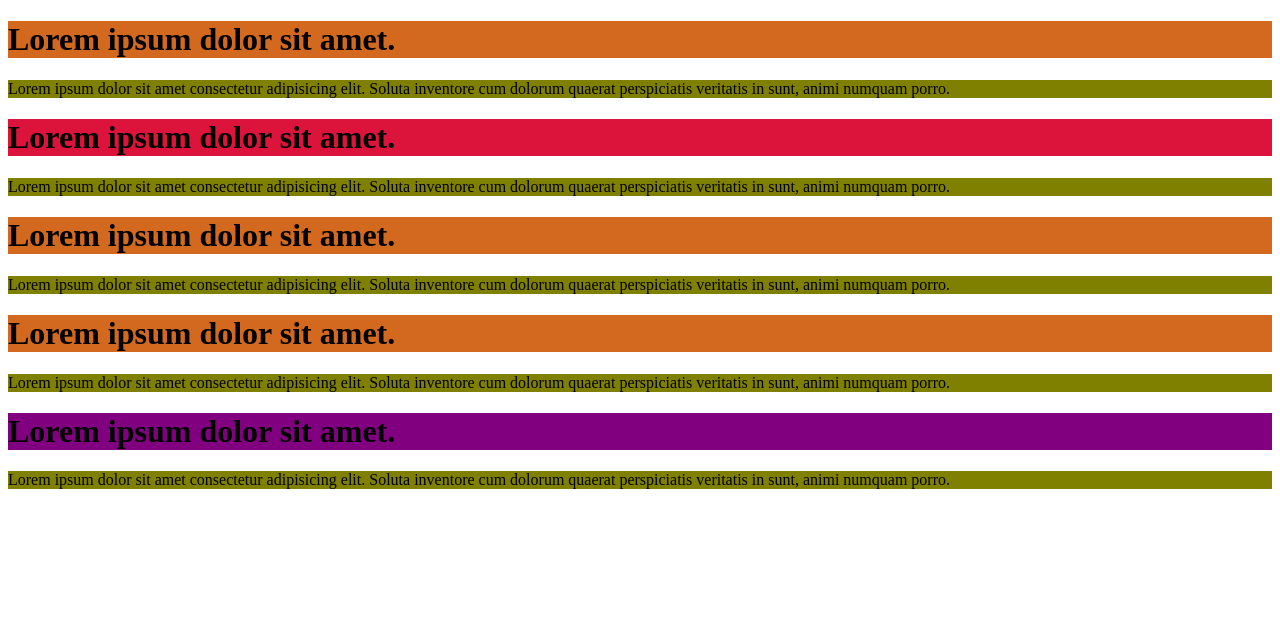
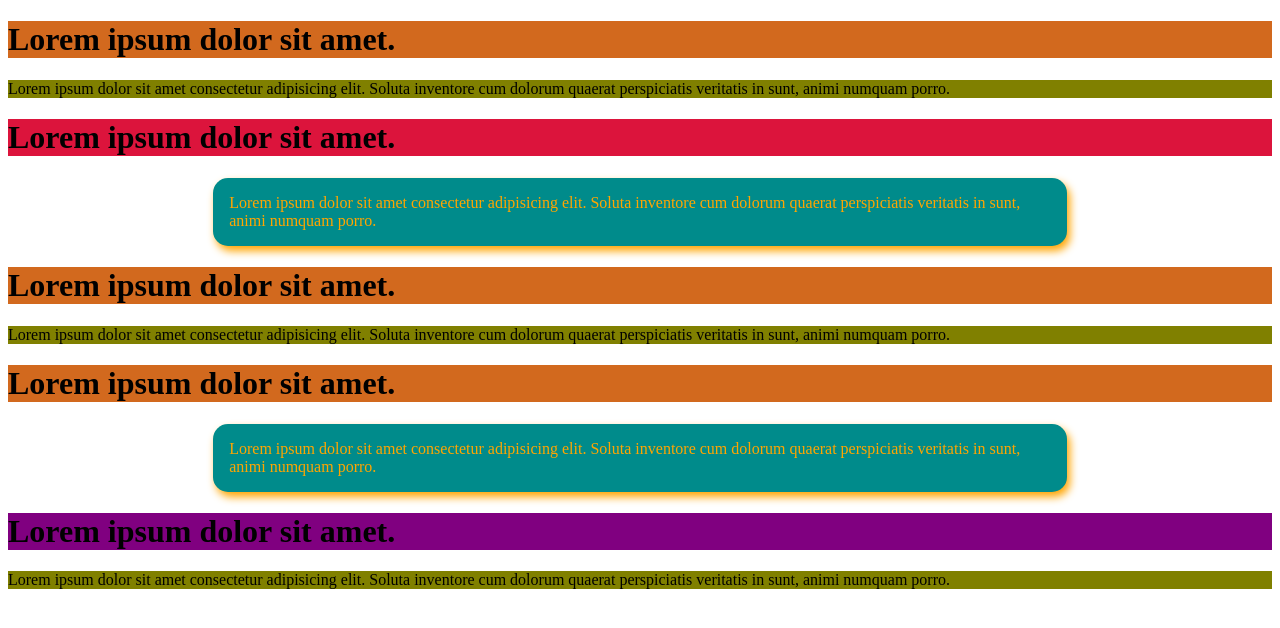
Before and after one commit to Ataby/biography_1, a plain HTML site: page class_id.html in a window 1280 px wide. Drawn offline with Linux system fonts and the light colour scheme.

Commit message:
Last editted done

```diff
--- a/class_id.html
+++ b/class_id.html
@@ -14,6 +14,15 @@
 
         #head2{ background-color: crimson;}
         #head4{background-color: purple;}
+        .parag{ background-color: darkcyan;
+                padding: 1rem ;
+                width: 65%;
+                margin: 8px auto;
+                box-shadow: 3px 5px 8px;
+                border-radius: 15px;
+                color:orange;
+
+            }
     </style>
 
 </head>
@@ -23,7 +32,7 @@
 
     <h1 id="head2">Lorem ipsum dolor sit amet.</h1>
 
-    <p>Lorem ipsum dolor sit amet consectetur adipisicing elit. Soluta inventore cum dolorum quaerat perspiciatis veritatis in sunt, animi numquam porro.</p>
+    <p class="parag">Lorem ipsum dolor sit amet consectetur adipisicing elit. Soluta inventore cum dolorum quaerat perspiciatis veritatis in sunt, animi numquam porro.</p>
 
     <h1>Lorem ipsum dolor sit amet.</h1>
 
@@ -31,7 +40,7 @@
 
     <h1>Lorem ipsum dolor sit amet.</h1>
 
-    <p>Lorem ipsum dolor sit amet consectetur adipisicing elit. Soluta inventore cum dolorum quaerat perspiciatis veritatis in sunt, animi numquam porro.</p>
+    <p class="parag">Lorem ipsum dolor sit amet consectetur adipisicing elit. Soluta inventore cum dolorum quaerat perspiciatis veritatis in sunt, animi numquam porro.</p>
 
     <h1 id="head4">Lorem ipsum dolor sit amet.</h1>
 
```
